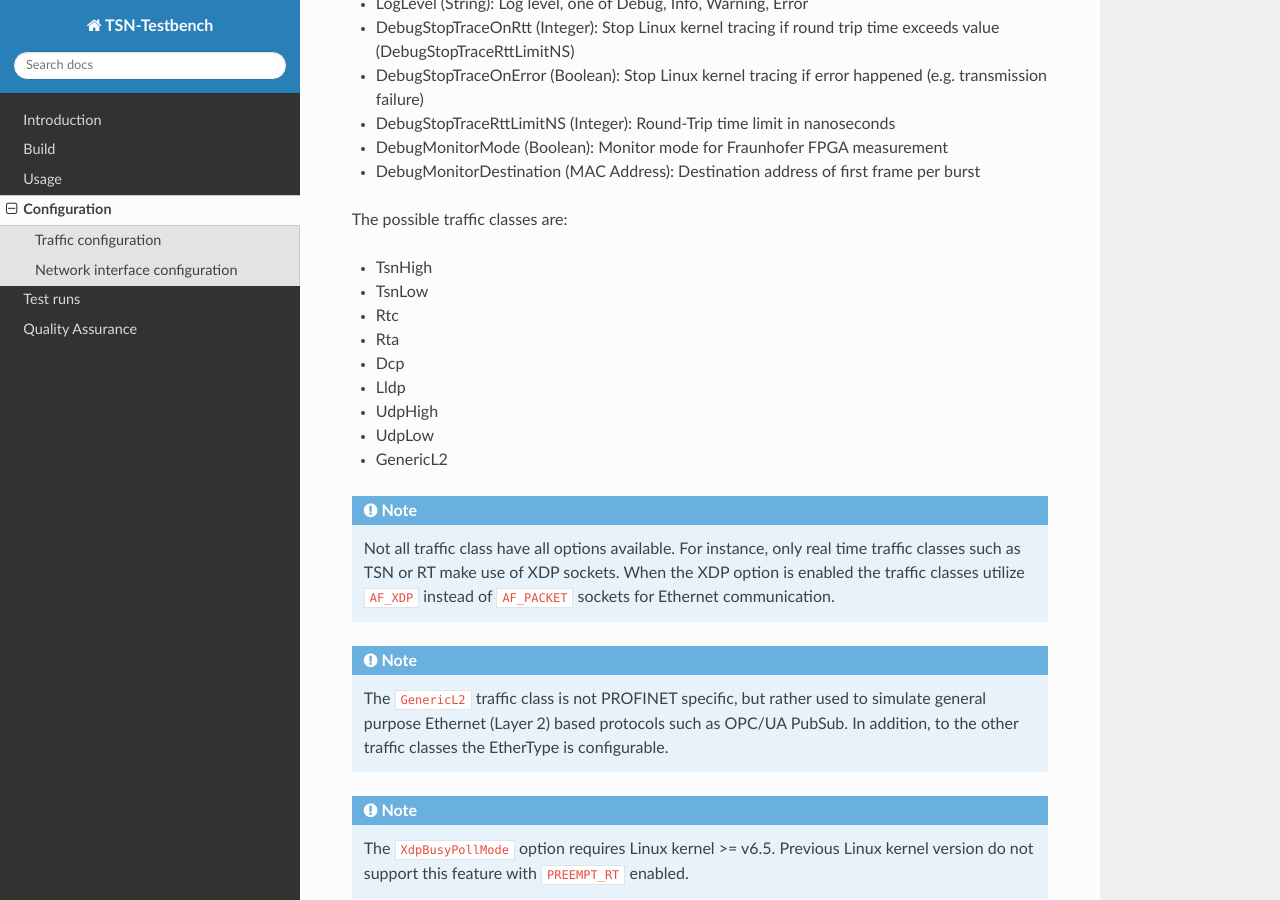
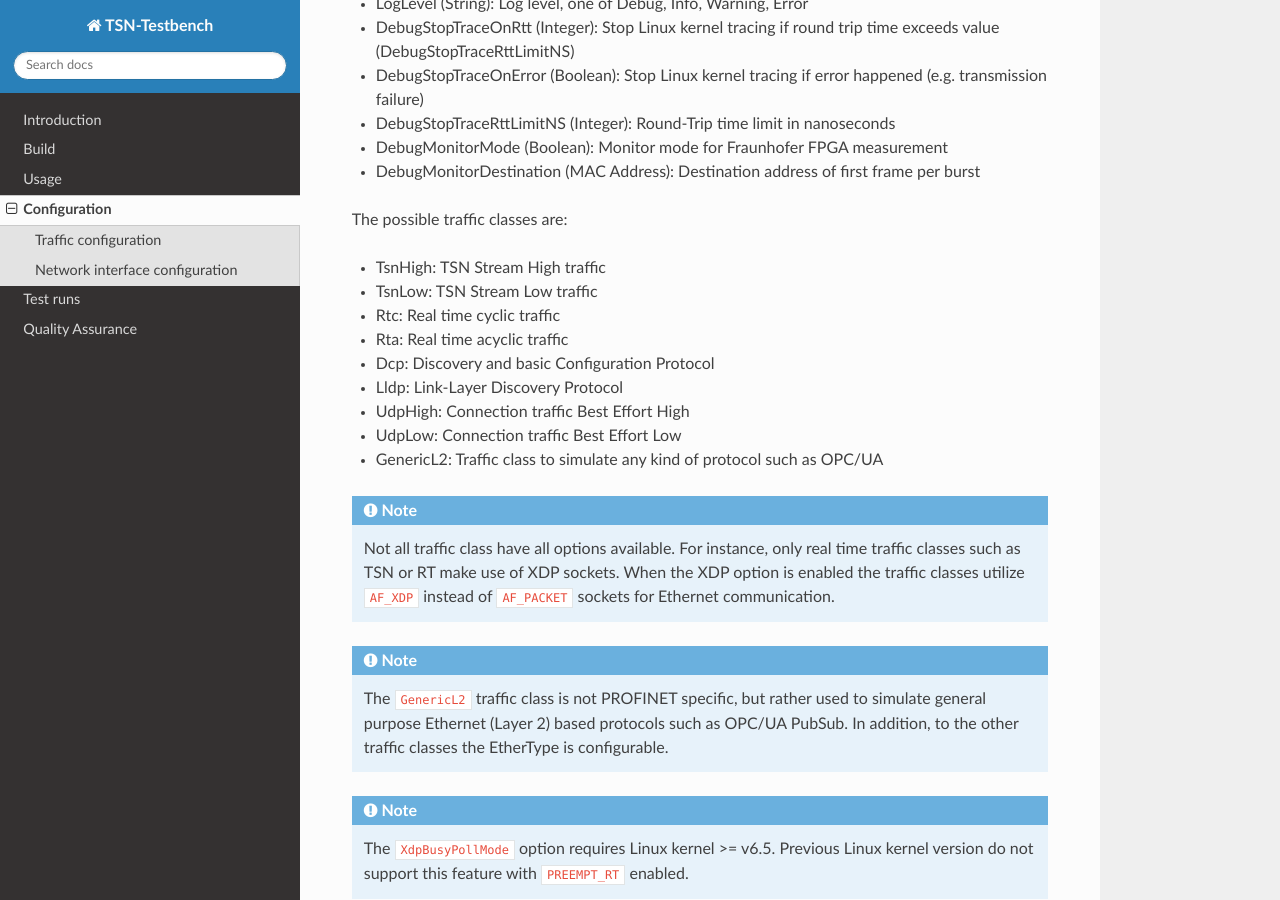
Before and after one commit to Linutronix/TSN-Testbench, a Sphinx documentation site: the page built from Documentation/configuration.rst, in a window 1280 px wide and 900 px high, scrolled down 1475 px. Built offline with Sphinx 7.4.7 and the Read the Docs theme 2.0.0, drawn with Linux system fonts in a browser that asks for light colours.

Commit message:
doc: Add descriptions for traffic classes
Add descriptions for the different traffic classes.

Signed-off-by: Kurt Kanzenbach <kurt@linutronix.de>
Reviewed-by: Sebastian Andrzej Siewior <bigeasy@linutronix.de>

```diff
--- a/Documentation/configuration.rst
+++ b/Documentation/configuration.rst
@@ -71,15 +71,15 @@ Possible parameters include:
 
 The possible traffic classes are:
 
-- TsnHigh
-- TsnLow
-- Rtc
-- Rta
-- Dcp
-- Lldp
-- UdpHigh
-- UdpLow
-- GenericL2
+- TsnHigh: TSN Stream High traffic
+- TsnLow: TSN Stream Low traffic
+- Rtc: Real time cyclic traffic
+- Rta: Real time acyclic traffic
+- Dcp: Discovery and basic Configuration Protocol
+- Lldp: Link-Layer Discovery Protocol
+- UdpHigh: Connection traffic Best Effort High
+- UdpLow: Connection traffic Best Effort Low
+- GenericL2: Traffic class to simulate any kind of protocol such as OPC/UA
 
 .. Note:: Not all traffic class have all options available. For instance, only real time traffic classes such as TSN or
           RT make use of XDP sockets. When the XDP option is enabled the traffic classes utilize ``AF_XDP`` instead of
```
